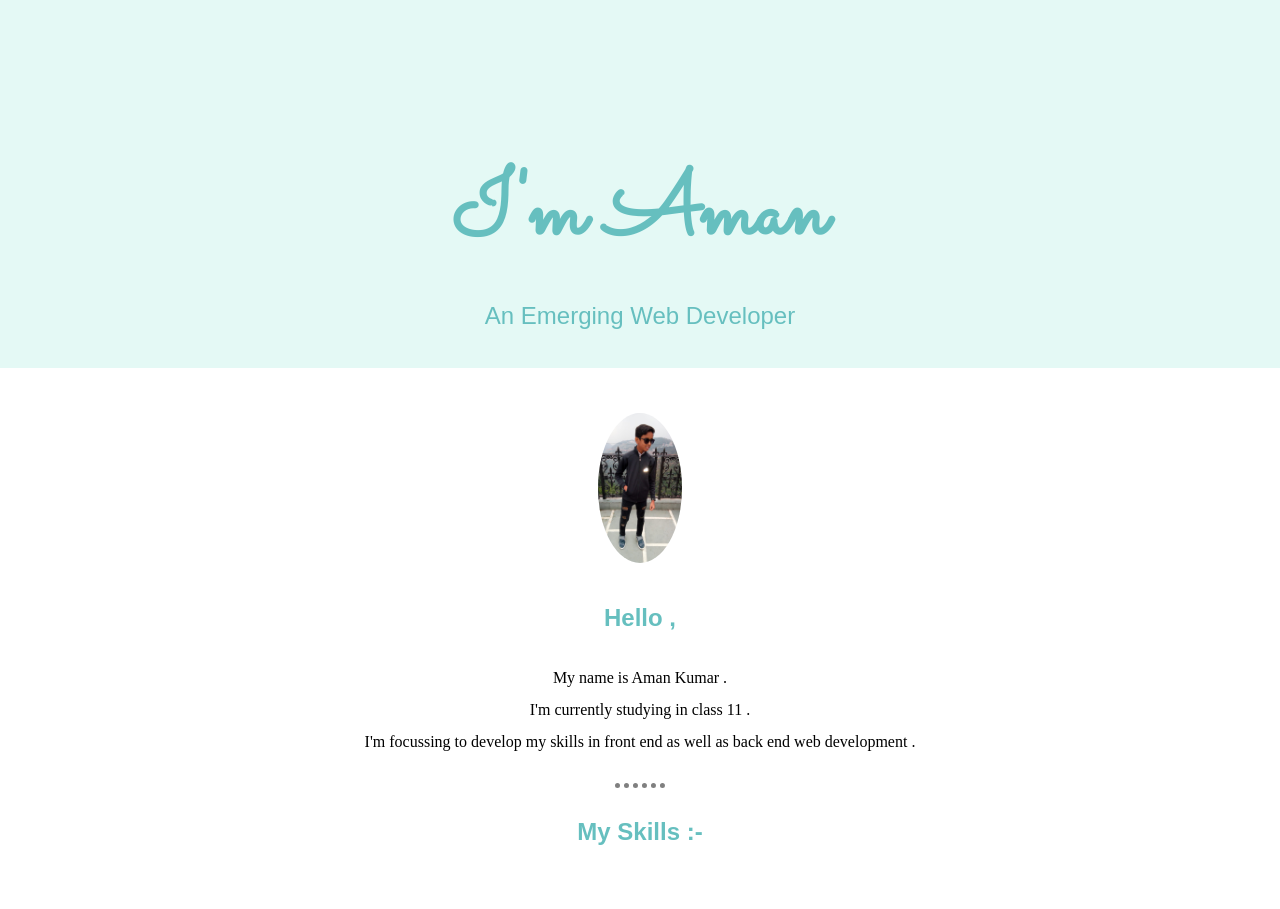
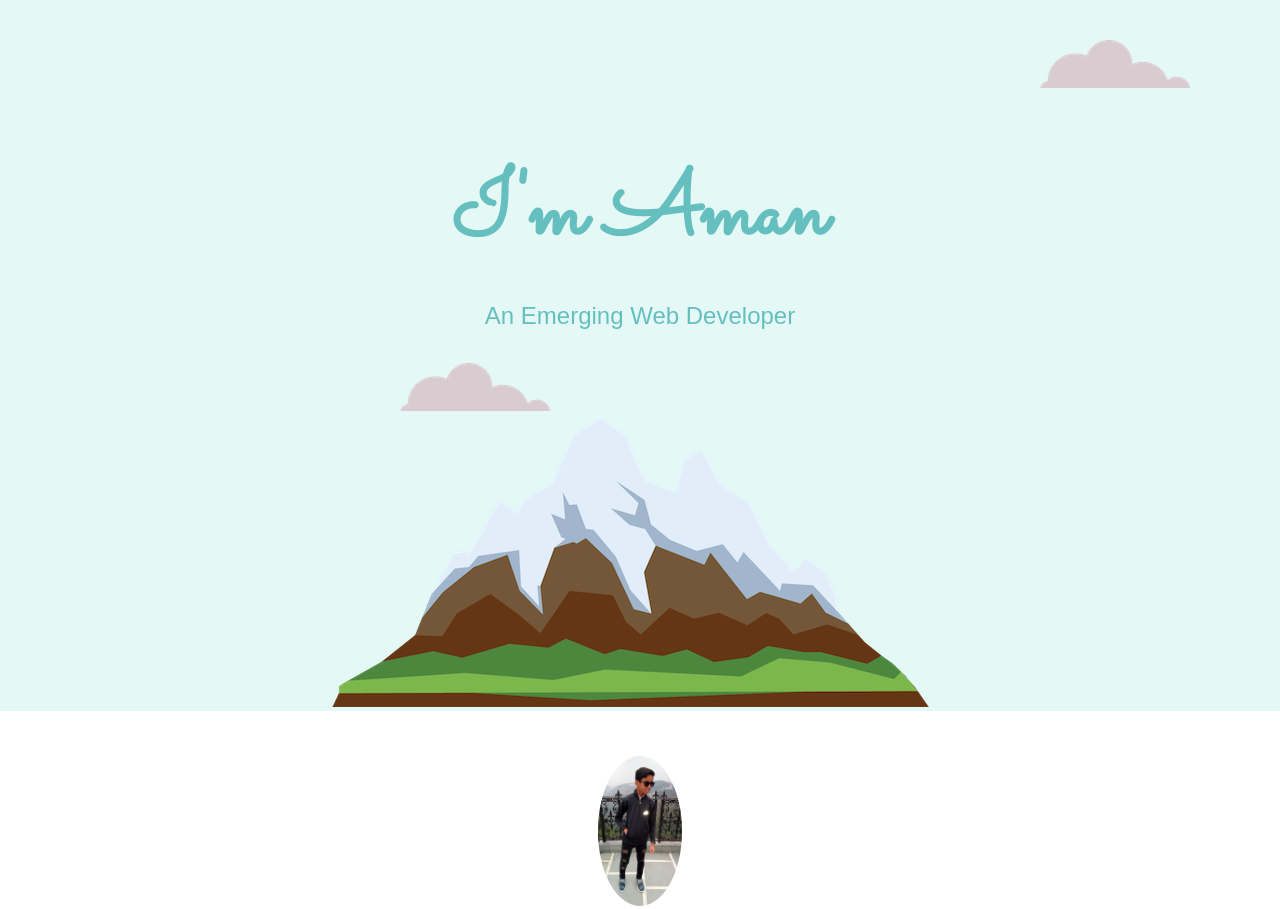
Before and after one commit to AmanKumar100170/personal-website, a plain HTML site: page index.html in a window 1280 px wide. Shown: the top 909 px of the page. Drawn offline with Linux system fonts and the light colour scheme; files that its build step writes are made by us from their sources.

Commit message:
Update index.html

```diff
--- a/index.html
+++ b/index.html
@@ -3,17 +3,17 @@
   <head>
     <meta charset="utf-8">
     <title> Aman Kumar </title>
-    <link rel="stylesheet" href="css/styles.css">
+    <link rel="stylesheet" href="styles.css">
     <link rel="icon" href="computer.png">
     <link href="https://fonts.googleapis.com/css2?family=Sacramento&display=swap" rel="stylesheet">
   </head>
   <body>
     <div class="top-container">
-      <img src="images/cloud.png" alt="" class="c1">
+      <img src="cloud.png" alt="" class="c1">
       <h1> I'm Aman </h1>
       <h2 class="H2"> An Emerging Web Developer</h2>
-      <img src="images/cloud.png" alt="" class="c2">
-      <img src="images/mountain.png" alt="" class="img-2">
+      <img src="cloud.png" alt="" class="c2">
+      <img src="mountain.png" alt="" class="img-2">
     </div>
   </body>
 </html>
```
